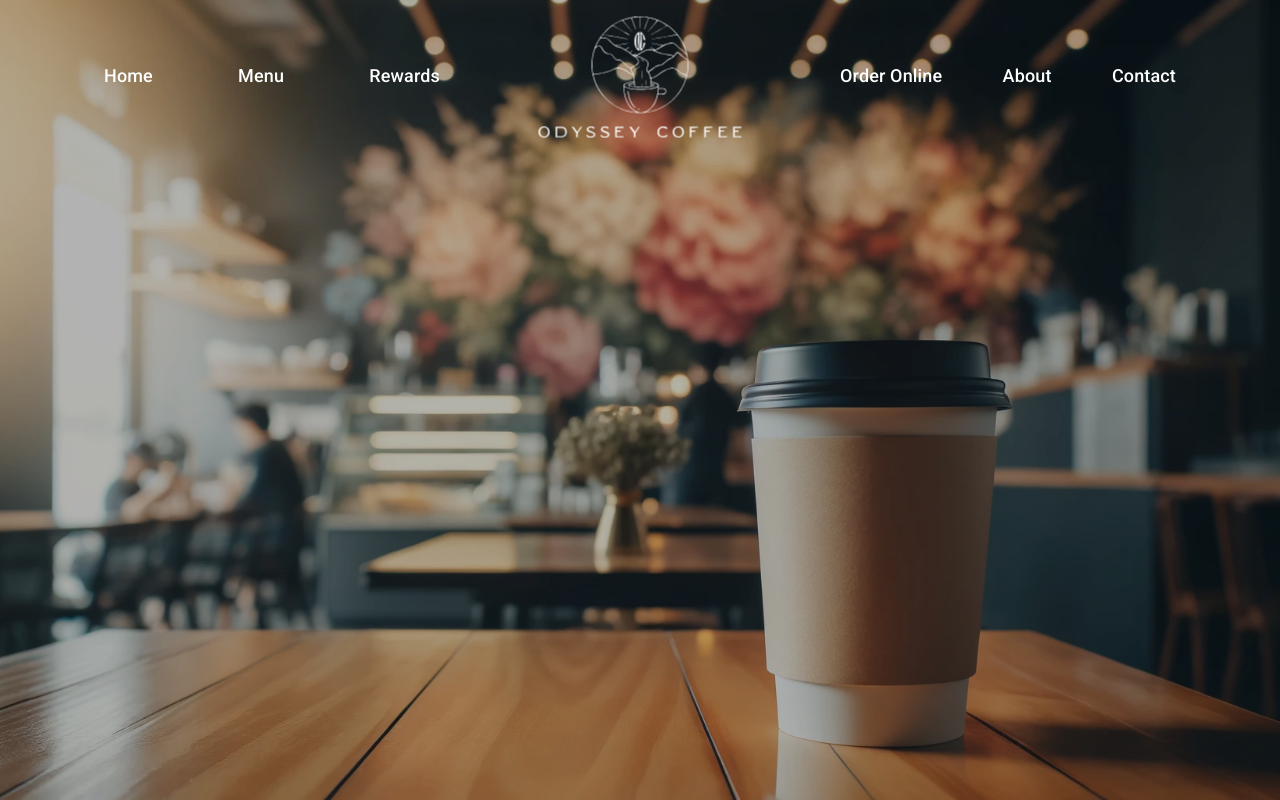
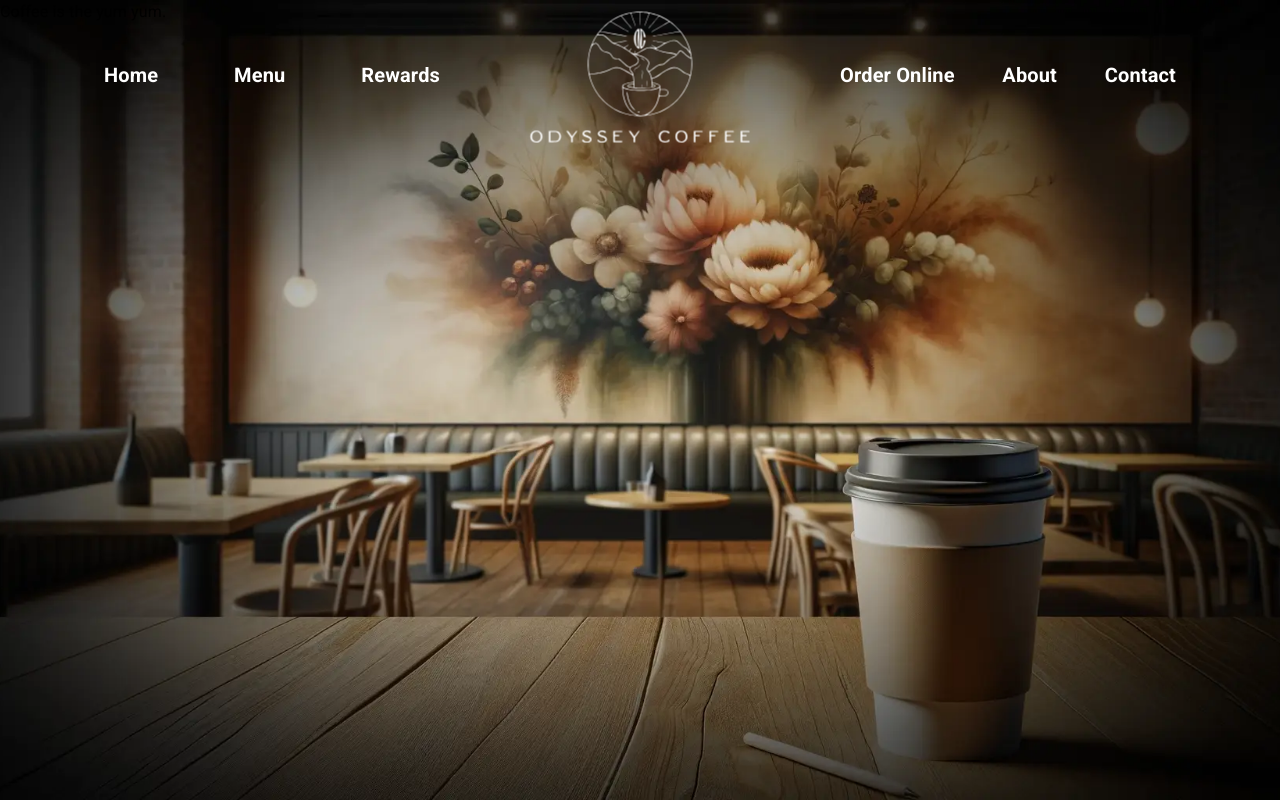
Before and after one commit to jaylamping/Odyssey-Coffee, a React (Vite) app: page / in a window 1280 px wide. Built offline with nearby package versions, Linux system fonts and the light colour scheme.

Commit message:
newer background

```diff
--- a/src/components/Navbar/Navbar.tsx
+++ b/src/components/Navbar/Navbar.tsx
@@ -31,7 +31,7 @@ const Navbar = () => {
               width: 'auto',
               position: 'absolute',
               top: '50%',
-              transform: 'translateY(-50%) scale(2.5)',
+              transform: 'translateY(-50%) scale(2.7)',
             }}
           />
         </Link>
--- a/src/index.css
+++ b/src/index.css
@@ -10,15 +10,15 @@
 @tailwind utilities;
 
 .nav-link {
-  font-size: 18px;
-  font-weight: 500;
+  font-size: 20px;
+  font-weight: 600;
   color: white;
 }
 
 .home-background {
   width: 100vw;
   height: 100vh;
-  background-image: url('/home-background.png');
+  background-image: url('/new-background.png');
   background-size: cover;
   background-position: center;
 }
@@ -26,3 +26,7 @@
 .white-logo {
   filter: brightness(0) invert(1);
 }
+
+.bold-svg path {
+  stroke-width: 3; /* Increase the stroke width */
+}
--- a/src/pages/Home.tsx
+++ b/src/pages/Home.tsx
@@ -2,8 +2,10 @@ const Home = () => {
   return (
     <div
       className='bg-cover bg-center h-screen w-screen bg-no-repeat'
-      style={{ backgroundImage: `url('/home_background.png')` }}
-    ></div>
+      style={{ backgroundImage: `url('/main-background.png')` }}
+    >
+      <h1>Coffee is the yum yum.</h1>
+    </div>
   );
 };
 
```
Also changed, not shown: public/main-background.png (added).
